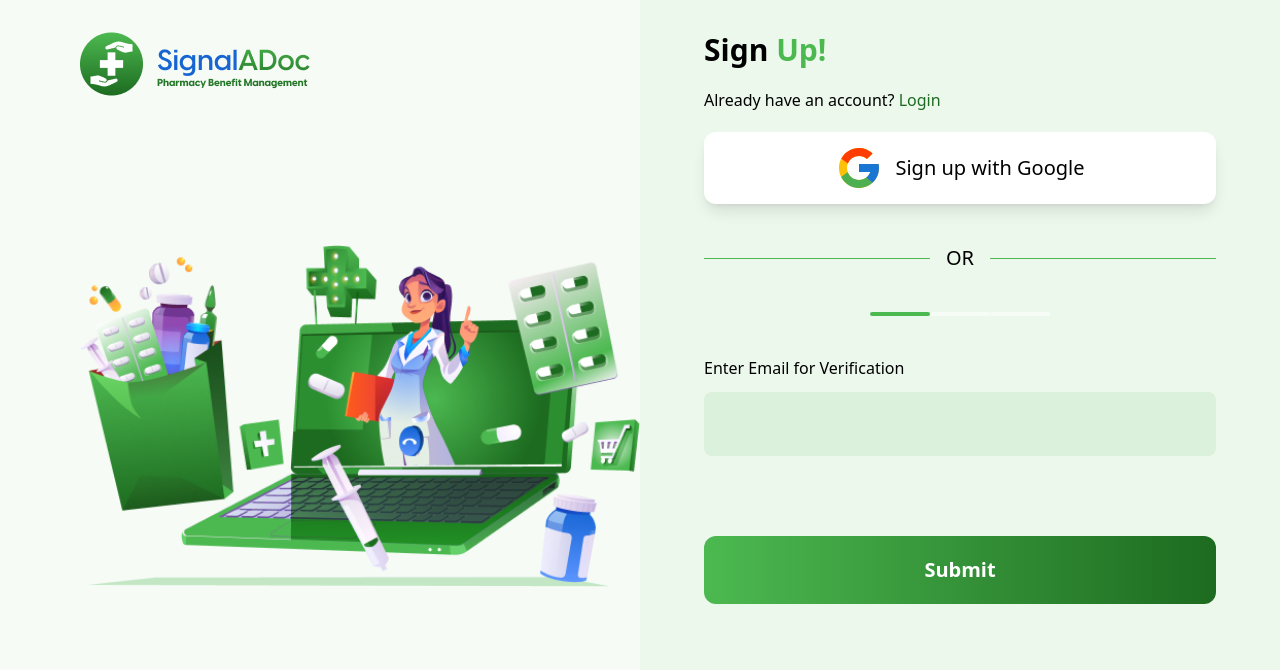
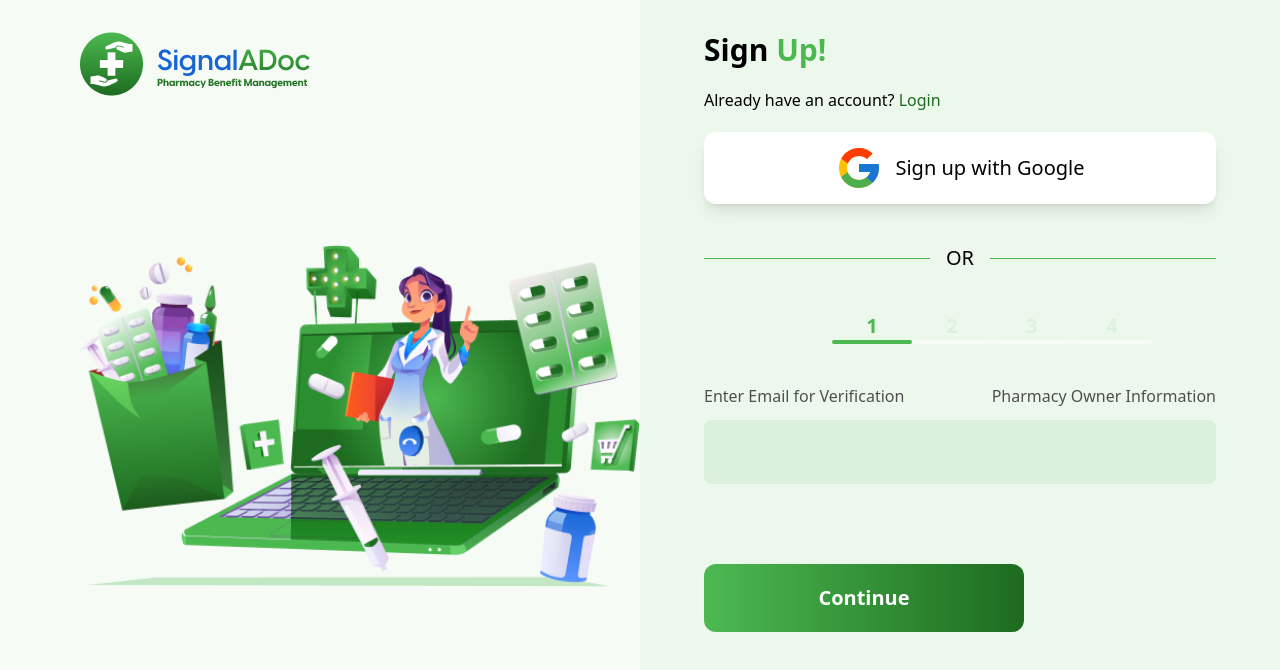
Before and after one commit to TalabiDele/signaladoc-pbm, a React (Create React App) app: page /signup in a window 1280 px wide. Shown: the top 670 px of the page. Built offline with nearby package versions, Linux system fonts and the light colour scheme; no server answers.

Commit message:
Auth design update

```diff
--- a/src/components/Register.js
+++ b/src/components/Register.js
@@ -7,10 +7,13 @@ import Steps from "./Steps";
 import btnLoader from "../imgs/loading.gif";
 import VerifyUser from "./VerifyUser";
 import Pharmacy from "./Pharmacy";
+import { RiHeartAddFill } from "react-icons/ri";
 
 const Register = () => {
   const [code, setCode] = useState(null);
   const [password, setPassword] = useState("");
+  const [confirmPassword, setConfirmPassword] = useState("");
+  const [passError, setPassError] = useState(false);
   // const [docs, setDocs] = useState({});
 
   const {
@@ -105,7 +108,16 @@ const Register = () => {
       setMessage("");
     }
 
-    register({ userId, firstName, lastName, number, password });
+    if (password !== confirmPassword) {
+      setPassError(true);
+      setMessage("Passwords do not match!");
+
+      setTimeout(() => {
+        setPassError(false);
+      }, 4000);
+    } else {
+      register({ userId, firstName, lastName, number, password });
+    }
   };
 
   const resendCode = (e) => {
@@ -165,7 +177,10 @@ const Register = () => {
 
               {isEmail && (
                 <form action="" className="grid" onSubmit={verifyEmail}>
-                  <label htmlFor="email">Enter Email for Verification</label>
+                  <div className="flex justify-between text-text-gray">
+                    <label htmlFor="email">Enter Email for Verification</label>
+                    <label htmlFor="email">Pharmacy Owner Information</label>
+                  </div>
                   <input
                     id="email"
                     name="email"
@@ -179,7 +194,7 @@ const Register = () => {
                   </p>
                   <button
                     disabled={loading ? true : false}
-                    className={` bg-gradient-to-r from-grad-light to-grad-dark text-white py-5 rounded-xl text-xl active:ring focus:ring reen mt-3 mb-10 p-5 focus:outline-none focus:ring-text-green hover:from-grad-dark hover:to-grad-dark transition-500 transition-all font-bold`}
+                    className={` bg-gradient-to-r from-grad-light to-grad-dark text-white py-5 rounded-xl text-xl active:ring focus:ring reen mt-3 mb-10 p-5 focus:outline-none focus:ring-text-green hover:from-grad-dark hover:to-grad-dark transition-500 transition-all font-bold w-[20rem]`}
                   >
                     {loading ? (
                       <img
@@ -188,7 +203,7 @@ const Register = () => {
                         className="w-[40px] mx-auto"
                       />
                     ) : (
-                      "Submit"
+                      "Continue"
                     )}
                   </button>
                 </form>
@@ -196,7 +211,9 @@ const Register = () => {
 
               {isCode && (
                 <div action="" className="grid">
-                  <label htmlFor="code">Enter Verification Code</label>
+                  <label className="text-text-gray" htmlFor="code">
+                    Enter Verification Code
+                  </label>
                   <input
                     id="code"
                     name="code"
@@ -209,7 +226,7 @@ const Register = () => {
                     <button
                       onClick={(e) => verifyCode(e)}
                       disabled={loading ? true : false}
-                      className={` bg-gradient-to-r from-grad-light to-grad-dark text-white py-5 rounded-xl text-xl active:ring focus:ring reen mt-3 mb-10 p-5 focus:outline-none focus:ring-text-green hover:from-grad-dark hover:to-grad-dark transition-500 transition-all font-bold w-2/6 mr-10`}
+                      className={` bg-gradient-to-r from-grad-light to-grad-dark text-white py-5 rounded-xl text-xl active:ring focus:ring reen mt-3 mb-10 p-5 focus:outline-none focus:ring-text-green hover:from-grad-dark hover:to-grad-dark transition-500 transition-all font-bold w-[20rem] w-2/6 mr-10`}
                     >
                       {loading ? (
                         <img
@@ -246,7 +263,9 @@ const Register = () => {
                   className={`grid ${isPharmacy && "hidden"}`}
                   onSubmit={registerUser}
                 >
-                  <label htmlFor="lastname">First Name</label>
+                  <label className="text-text-gray" htmlFor="lastname">
+                    First Name
+                  </label>
                   <input
                     id="firstname"
                     name="firstname"
@@ -255,7 +274,9 @@ const Register = () => {
                     onChange={(e) => setFirstName(e.target.value)}
                     className="rounded-lg bg-input-green mt-3 mb-10 p-5 focus:outline-none focus:ring focus:ring-text-green"
                   />
-                  <label htmlFor="lastname">Last Name</label>
+                  <label className="text-text-gray" htmlFor="lastname">
+                    Last Name
+                  </label>
                   <input
                     id="lastname"
                     name="lastname"
@@ -264,7 +285,9 @@ const Register = () => {
                     onChange={(e) => setLastName(e.target.value)}
                     className="rounded-lg bg-input-green mt-3 mb-10 p-5 focus:outline-none focus:ring focus:ring-text-green"
                   />
-                  <label htmlFor="number">Phone Number</label>
+                  <label className="text-text-gray" htmlFor="number">
+                    Phone Number
+                  </label>
                   <input
                     id="number"
                     name="number"
@@ -273,13 +296,41 @@ const Register = () => {
                     onChange={(e) => setNumber(e.target.value)}
                     className="rounded-lg bg-input-green mt-3 mb-10 p-5 focus:outline-none focus:ring focus:ring-text-green"
                   />
-                  <label htmlFor="password">Password</label>
+
+                  {passError && message && (
+                    <div
+                      className="mb-5 bg-orange-100 border-l-4 border-orange-500 text-orange-700 p-4"
+                      role="alert"
+                    >
+                      <p>{message}</p>
+                    </div>
+                  )}
+
+                  <label className="text-text-gray" htmlFor="password">
+                    Password
+                  </label>
                   <input
                     id="password"
                     name="password"
                     type="password"
                     value={password}
                     onChange={(e) => setPassword(e.target.value)}
+                    className="rounded-lg bg-input-green mt-3 mb-2 p-5 focus:outline-none focus:ring focus:ring-text-green"
+                  />
+                  <p className="mt-2 text-grad-dark text-sm mb-10">
+                    The password must be at least 6 characters and contain at
+                    least one uppercase character, one number, and one special
+                    character.
+                  </p>
+                  <label className="text-text-gray" htmlFor="confirmPassword">
+                    Confirm Password
+                  </label>
+                  <input
+                    id="confirmPassword"
+                    name="confirmPassword"
+                    type="password"
+                    value={confirmPassword}
+                    onChange={(e) => setConfirmPassword(e.target.value)}
                     className="rounded-lg bg-input-green mt-3 mb-2 p-5 focus:outline-none focus:ring focus:ring-text-green"
                   />
                   <p className="mt-2 text-grad-dark text-sm mb-10">
@@ -295,7 +346,7 @@ const Register = () => {
                       id="check"
                       className="form-checkbox text-text-green bg-text-green focus:ring-blue-500 mr-3 "
                     />
-                    <label htmlFor="check">
+                    <label className="text-text-gray" htmlFor="check">
                       I agree to platforms{" "}
                       <Link>
                         <span className="text-text-green cursor-pointer hover:underline">
@@ -314,7 +365,7 @@ const Register = () => {
 
                   <button
                     disabled={loading ? true : false}
-                    className={` bg-gradient-to-r from-grad-light to-grad-dark text-white py-5 rounded-xl text-xl active:ring focus:ring reen mt-3 mb-10 p-5 focus:outline-none focus:ring-text-green hover:from-grad-dark hover:to-grad-dark transition-500 transition-all font-bold`}
+                    className={` bg-gradient-to-r from-grad-light to-grad-dark text-white py-5 rounded-xl text-xl active:ring focus:ring reen mt-3 mb-10 p-5 focus:outline-none focus:ring-text-green hover:from-grad-dark hover:to-grad-dark transition-500 transition-all font-bold w-[20rem]`}
                   >
                     {loading ? (
                       <img
@@ -323,7 +374,10 @@ const Register = () => {
                         className="w-[40px] mx-auto"
                       />
                     ) : (
-                      "Register"
+                      <div className="flex items-center justify-center">
+                        <RiHeartAddFill className="text-3xl mr-[1rem]" /> Create
+                        Account
+                      </div>
                     )}
                   </button>
                 </form>
@@ -345,7 +399,7 @@ const Register = () => {
 
 export default Register;
 
-/* <label htmlFor="upload">
+/* <label className="text-text-gray" htmlFor="upload">
                 <div className=" flex justify-between mb-3">
                   <p>Attach Documents</p>
                   <p>PDF and docx only</p>
--- a/src/components/Steps.js
+++ b/src/components/Steps.js
@@ -18,7 +18,17 @@ const Steps = () => {
 
   return (
     <div>
-      <div className=" mb-10 flex justify-between w-[35%] mx-auto">
+      <div className=" mb-10 flex justify-between w-[50%] mx-auto">
+        <div className=" text-center">
+          <p
+            className={` ${
+              isEmail || isCode || isUserDetails
+                ? "text-grad-light"
+                : "text-input-green"
+            } font-bold text-xl `}
+          >
+            1
+          </p>
           <div
             className={`${
               isEmail || isCode || isUserDetails
@@ -26,6 +36,15 @@ const Steps = () => {
                 : "bg-gradient-to-r from-white to-white text-grad-light opacity-50"
             }  text-white font-medium text-xl h-[4px] rounded-3xl w-[5rem] text-center `}
           ></div>
+        </div>
+        <div className="text-center">
+          <p
+            className={` ${
+              isCode || isUserDetails ? "text-grad-light" : "text-input-green"
+            } font-bold text-xl `}
+          >
+            2
+          </p>
           <div
             className={`${
               isCode || isUserDetails
@@ -33,6 +52,32 @@ const Steps = () => {
                 : "bg-gradient-to-r from-white to-white text-grad-light opacity-50"
             }  text-white font-medium text-xl h-[4px] rounded-3xl w-[5rem] text-center `}
           ></div>
+        </div>
+
+        <div className="text-center">
+          <p
+            className={` ${
+              isUserDetails ? "text-grad-light" : "text-input-green"
+            } font-bold text-xl `}
+          >
+            3
+          </p>
+          <div
+            className={`${
+              isUserDetails
+                ? "bg-gradient-to-r from-grad-light to-grad-light"
+                : "bg-gradient-to-r from-white to-white text-grad-light opacity-50"
+            }  text-white font-medium text-xl h-[4px] rounded-3xl w-[5rem] text-center `}
+          ></div>
+        </div>
+        <div className="text-center">
+          <p
+            className={` ${
+              isUserDetails ? "text-grad-light" : "text-input-green"
+            } font-bold text-xl `}
+          >
+            4
+          </p>
           <div
             className={`${
               isUserDetails
@@ -42,6 +87,7 @@ const Steps = () => {
           ></div>
         </div>
       </div>
+    </div>
   );
 };
 
--- a/src/index.css
+++ b/src/index.css
@@ -2,6 +2,12 @@
 @tailwind components;
 @tailwind utilities;
 
+* {
+  margin: 0;
+  padding: 0;
+  box-sizing: border-box;
+}
+
 body {
   background: #f6fbf6;
 }
--- a/tailwind.config.js
+++ b/tailwind.config.js
@@ -12,6 +12,8 @@ module.exports = {
         "btn-green": "#1D6B20",
         "gen-bg": "rgba(76, 185, 80, 0.05)",
         "bg-light": "#F6FBF6",
+        "text-red": "#EB5757",
+        "text-gray": "#4F4F4F",
       },
     },
   },
```
Also changed, not shown: src/App.js (+8 -0 lines), src/components/Nav.js (+31 -20 lines). Lines whose indentation alone changed are shown as unchanged.
